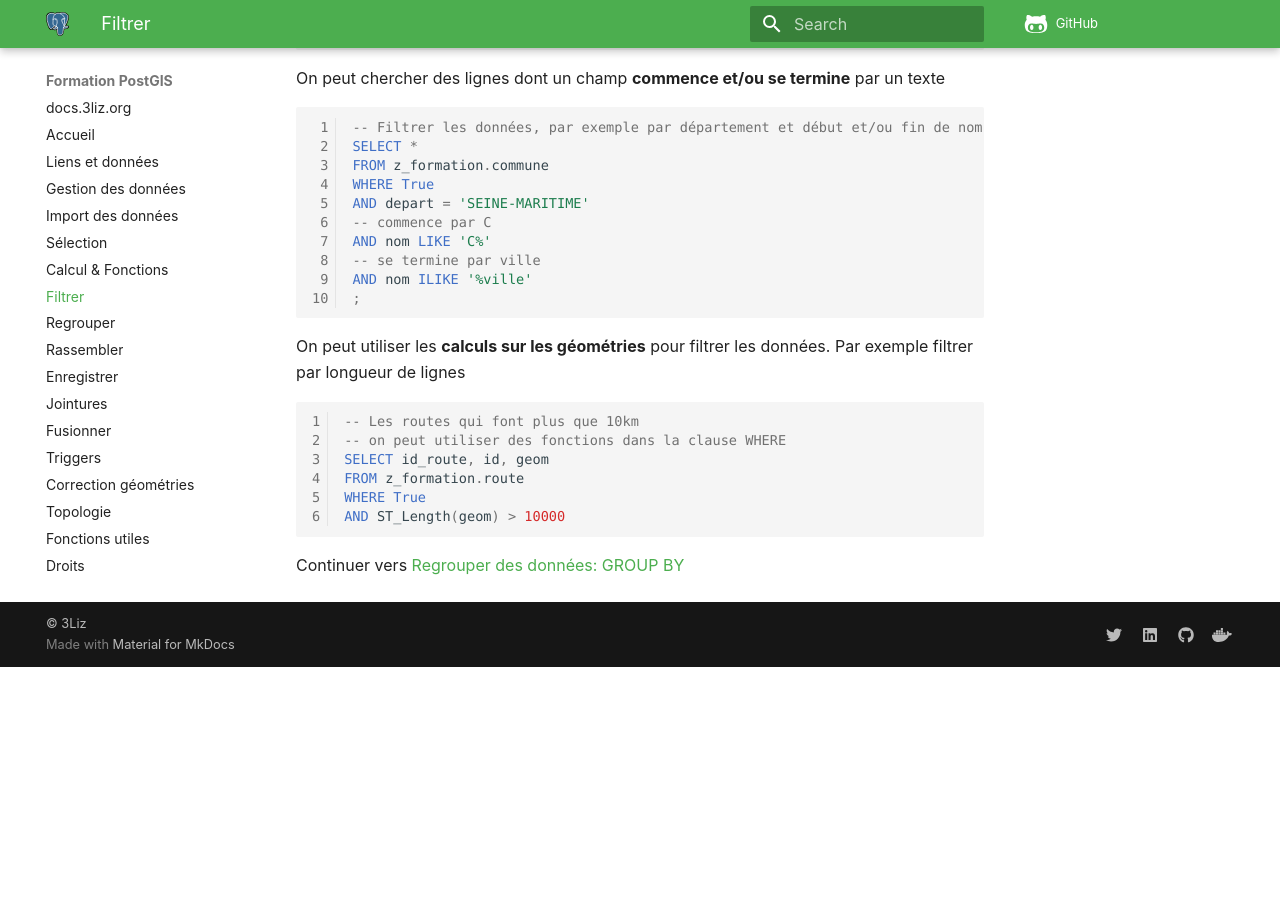
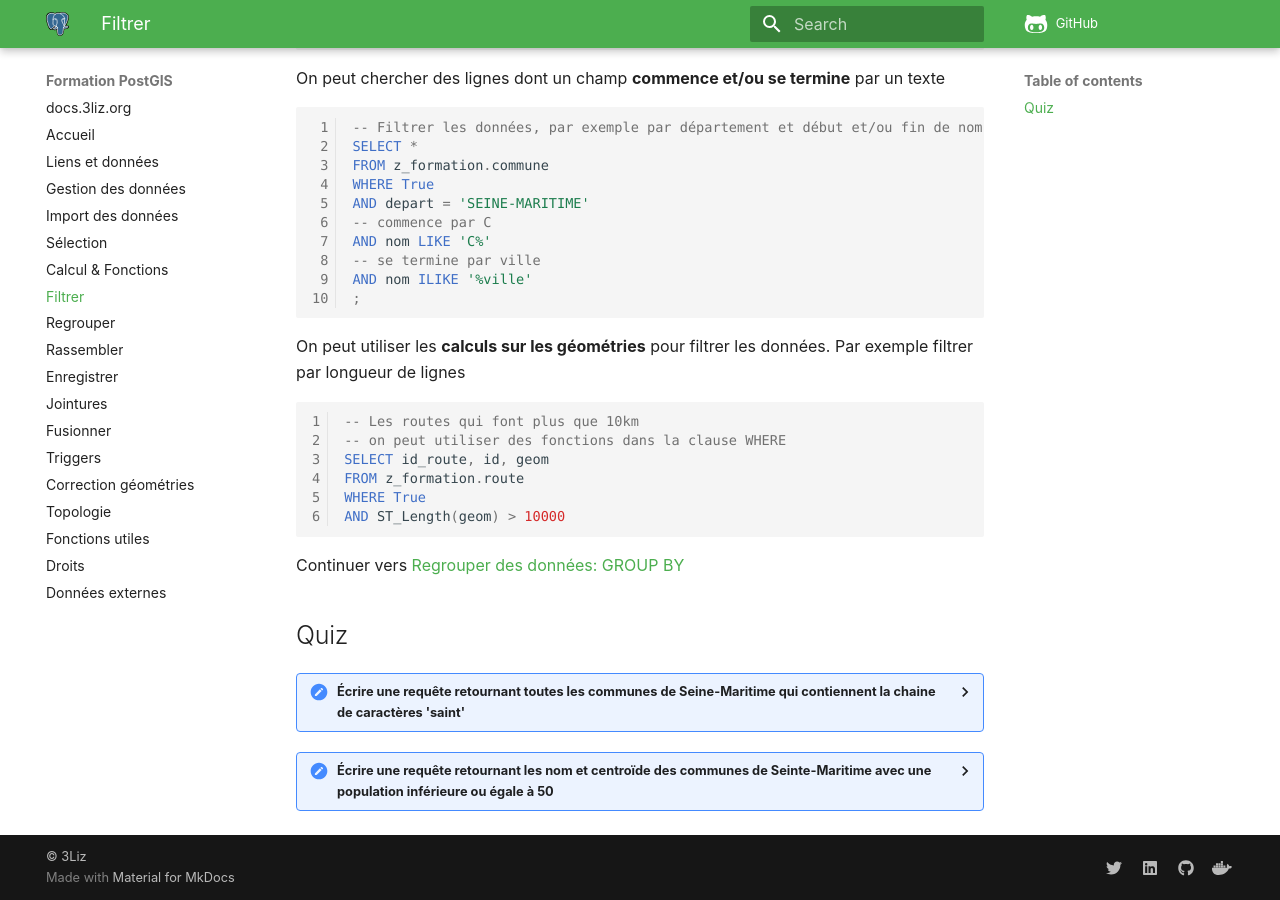
Before and after one commit to 3liz/formation-postgis, an MkDocs documentation site: the page built from docs/filter_data.md, in a window 1280 px wide and 900 px high, scrolled down 699 px. Built offline with MkDocs 1.6.1 and Material for MkDocs 9.7.7, drawn with Linux system fonts in a browser that asks for light colours; nearby versions of some CDN libraries; comment, search, counter and statistics services are not loaded; before the commit the page ends 1366 px from its top, so only the background shows below that; some of the changed text lies outside the part shown.

Commit message:
Ajout d'un quiz + qqs corrections

````diff
--- a/docs/filter_data.md
+++ b/docs/filter_data.md
@@ -1,4 +1,4 @@
-# Filtrer les données: la clause WHERE
+# Filtrer les données : la clause WHERE
 
 Récupérer les données à partir de la **valeur exacte d'un champ**. Ici le nom de la commune
 
@@ -59,3 +59,30 @@
 ```
 
 Continuer vers [Regrouper des données: GROUP BY](./group_data.md)
+
+## Quiz
+<details>
+  <summary>Écrire une requête retournant toutes les communes de Seine-Maritime qui contiennent la chaine de caractères 'saint'</summary>
+
+  ```sql
+  -- Toutes les communes de Seine-Maritime qui contiennent le mot saint
+  SELECT *
+  FROM z_formation.commune
+  WHERE True
+  AND depart = 'SEINE-MARITIME'
+  AND nom ILIKE '%saint%';
+  ```
+</details>
+
+<details>
+  <summary>Écrire une requête retournant les nom et centroïde des communes de Seinte-Maritime avec une population inférieure ou égale à 50</summary>
+
+  ```sql
+  -- Nom et centroïde des communes de Seinte-Maritime avec une population <= 50
+  SELECT nom, ST_Centroid(geom)
+  FROM z_formation.commune
+  WHERE True
+  AND depart = 'SEINE-MARITIME'
+  AND population <= 50
+  ```
+</details>
````
Also changed, not shown: docs/perform_calculation.md (+1 -0 lines), docs/sql_select.md (+2 -2 lines).
